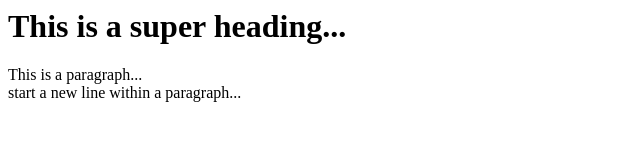
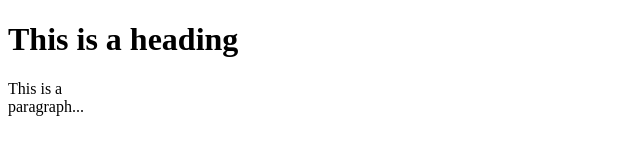
Before and after one commit to IhyaCommunity/Getting-Started, a plain HTML site: page 1/page.html in a window 1280 px wide. Shown: the whole page, without its empty margins (0-640 px from the left). Drawn offline with Linux system fonts and the light colour scheme.

Commit message:
Ex 1 page text updated

```diff
--- a/1/page.html
+++ b/1/page.html
@@ -1,2 +1,13 @@
-<h1>This is a super heading...</h1>
-<p>This is a paragraph... <br> start a new line within a paragraph...</p>
+<!DOCTYPE html>
+<html lang="en">
+
+<head>
+	<title>My Webpage</title>
+</head>
+
+<body>
+	<h1>This is a heading</h1>
+	<p>This is a <br> paragraph...</p>
+</body>
+
+</html>
```
Also changed, not shown: 1/page.txt.
